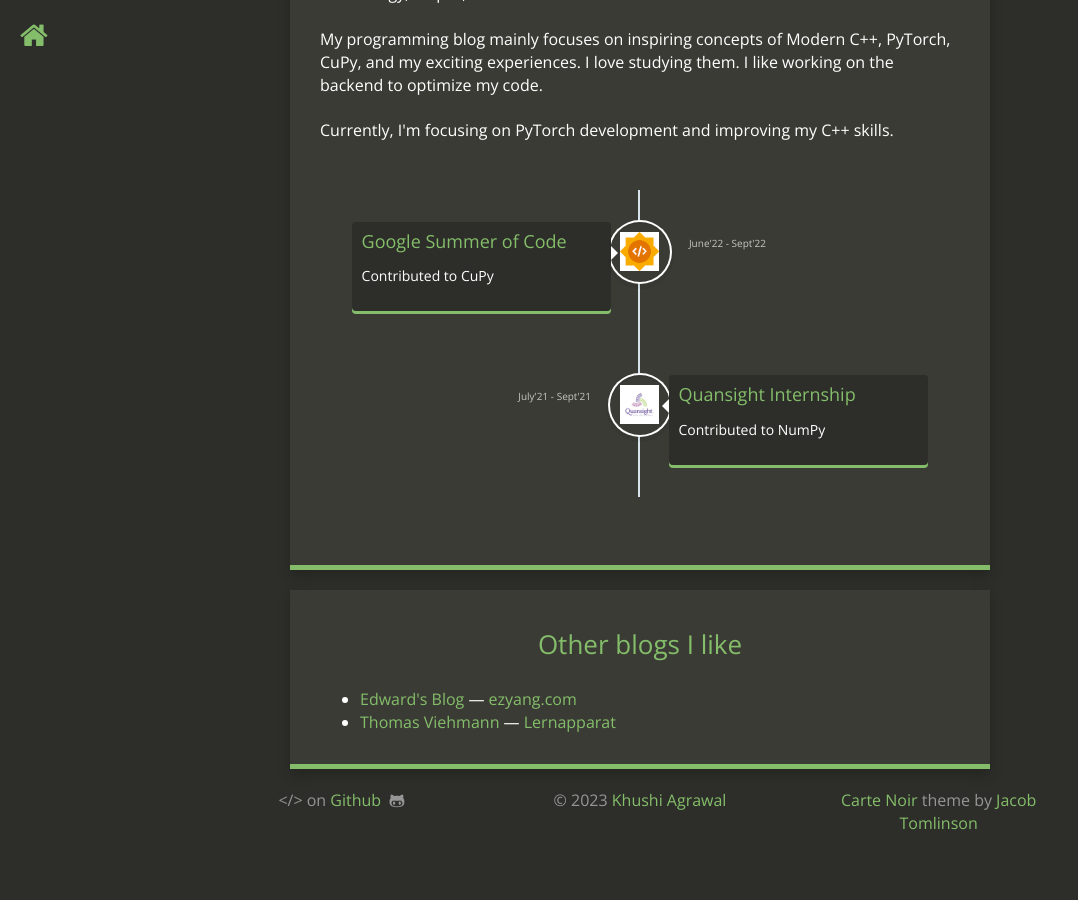
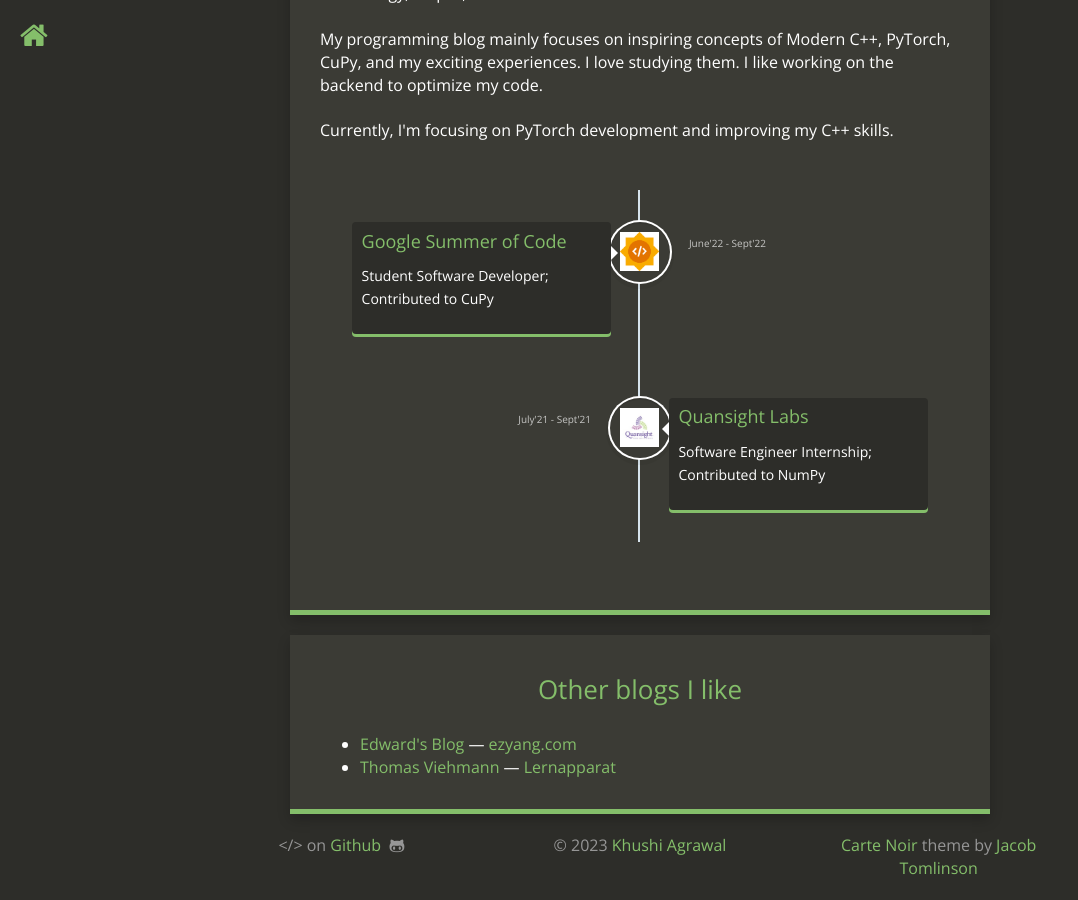
Before and after one commit to khushi-411/khushi-411.github.io, a Jekyll site: the page built from index.html, in a window 1280 px wide and 900 px high, scrolled down 1128 px. Shown: the whole window, without its empty margins (0-1078 px from the left). Built offline with Jekyll 4.4.1, drawn with Linux system fonts in a browser that asks for light colours; nearby versions of some CDN libraries; before the commit the page ends 1983 px from its top, so only the background shows below that.

Commit message:
name change

```diff
--- a/index.html
+++ b/index.html
@@ -74,7 +74,7 @@ make-smaller-titles: true
             </div>
             <div class="cd-timeline-content">
               <h2>Google Summer of Code</h2>
-              <p>Contributed to CuPy</p>
+              <p>Student Software Developer; Contributed to CuPy</p>
               <span class="cd-date">June'22 - Sept'22</span>
             </div> <!-- cd-timeline-content -->
           </div>
@@ -84,8 +84,8 @@ make-smaller-titles: true
               <img class="cd-timeline-quansight" src="{{site-base}}/assets/quansight.jpeg">
             </div>
 	    <div class="cd-timeline-content">
-	      <h2>Quansight Internship</h2>
-              <p>Contributed to NumPy</p>
+	      <h2>Quansight Labs</h2>
+              <p>Software Engineer Internship; Contributed to NumPy</p>
    	      <span class="cd-date">July'21 - Sept'21</span>
 	    </div> <!-- cd-timeline-content -->
           </div>
```
